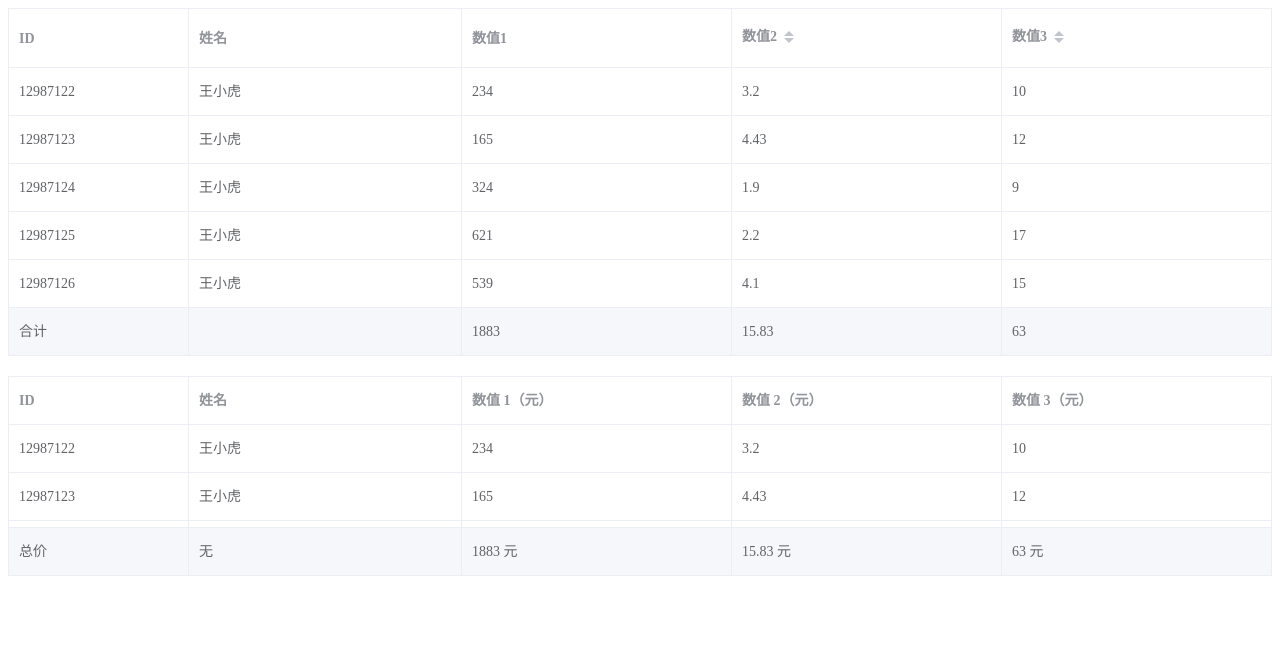
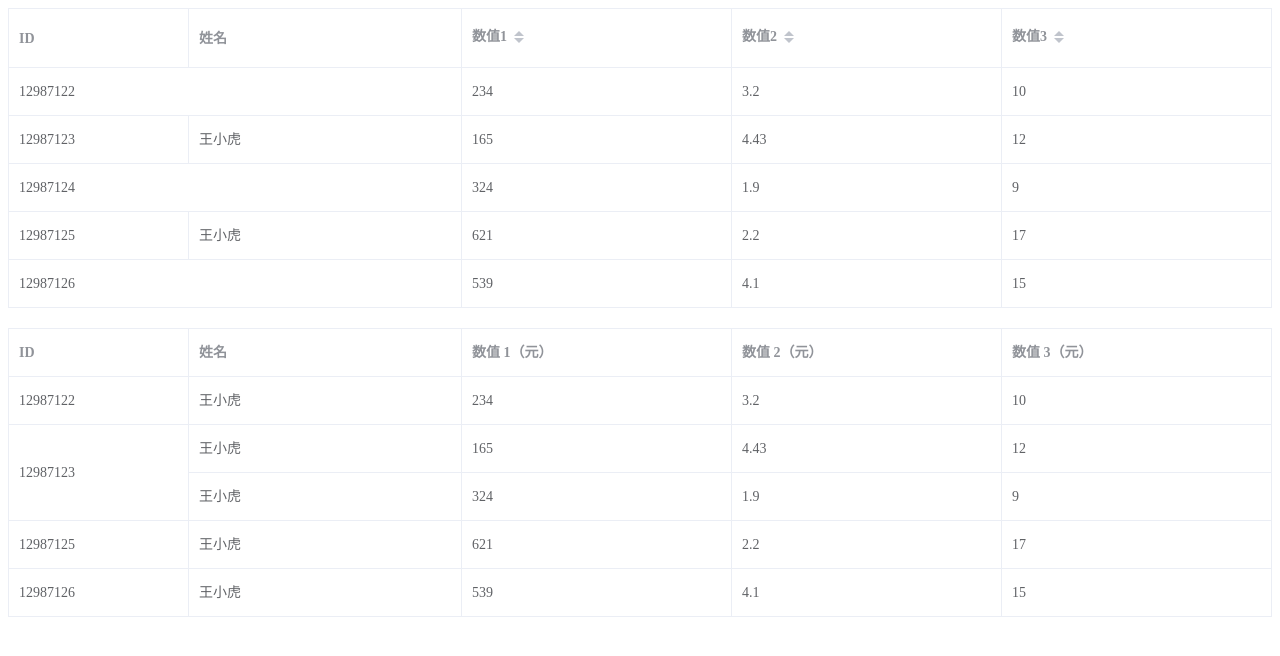
Before and after one commit to kingyeahwei/element_learning, a Vue app: page / in a window 1280 px wide. Shown: the top 656 px of the page. Built offline with nearby package versions, Linux system fonts and the light colour scheme.

Commit message:
table 合并行或列

```diff
--- a/src/App.vue
+++ b/src/App.vue
@@ -2,40 +2,20 @@
   <div id="app">
     <el-table
       :data="tableData"
+      :span-method="arraySpanMethod"
       border
-      show-summary
       style="width: 100%">
-      <el-table-column
-        prop="id"
-        label="ID"
-        width="180"
-      ></el-table-column>
-      <el-table-column
-        prop="name"
-        label="姓名"
-      ></el-table-column>
-      <el-table-column
-        prop="amount1"
-        label="数值1"
-      ></el-table-column>
-      <el-table-column
-        prop="amount2"
-        label="数值2"
-        sortable
-      ></el-table-column>
-      <el-table-column
-        prop="amount3"
-        label="数值3"
-        sortable
-      ></el-table-column>
+      <el-table-column prop="id" label="ID" width="180"></el-table-column>
+      <el-table-column prop="name" label="姓名"></el-table-column>
+      <el-table-column prop="amount1" label="数值1" sortable></el-table-column>
+      <el-table-column prop="amount2" label="数值2" sortable></el-table-column>
+      <el-table-column prop="amount3" label="数值3" sortable></el-table-column>
     </el-table>
 
     <el-table
       :data="tableData"
+      :span-method="objectSpanMethod"
       border
-      height="200"
-      :summary-method="getSummaries"
-      show-summary
       style="width: 100%; margin-top: 20px">
       <el-table-column
         prop="id"
@@ -99,39 +79,33 @@
                         amount2: '4.1',
                         amount3: 15
                     }
-                ],
-                search: ""
+                ]
             }
         },
         methods: {
-            getSummaries(param) {
-                const { columns, data } = param;
-                const sums = [];
-                columns.forEach((column, index) => {
-                    if (index === 0) {
-                        sums[index] = '总价';
-                        return;
+            arraySpanMethod({row, column, rowIndex, columnIndex}) {
+                if (rowIndex % 2 === 0) {
+                    if (columnIndex === 0) {
+                        return [1, 2];
+                    } else if (columnIndex === 1) {
+                        return [0, 0];
                     }
-                    if (index === 1) {
-                        sums[index] = "无";
-                        return;
+                }
+            },
+            objectSpanMethod({ row, column, rowIndex, columnIndex }) {
+                if (columnIndex === 0) {
+                    if (rowIndex === 1) {
+                        return {
+                            rowspan: 2,
+                            colspan: 1
+                        };
+                    } else if (rowIndex === 2) {
+                        return {
+                            rowspan: 0,
+                            colspan: 0
+                        };
                     }
-                    const values = data.map(item => Number(item[column.property]));
-                    if (!values.every(value => isNaN(value))) {
-                        sums[index] = values.reduce((prev, curr) => {
-                            const value = Number(curr);
-                            if (!isNaN(value)) {
-                                return prev + curr;
-                            } else {
-                                return prev;
-                            }
-                        }, 0);
-                        sums[index] += ' 元';
-                    } else {
-                        sums[index] = 'N/A';
-                    }
-                });
-                return sums;
+                }
             }
         },
     };
```
